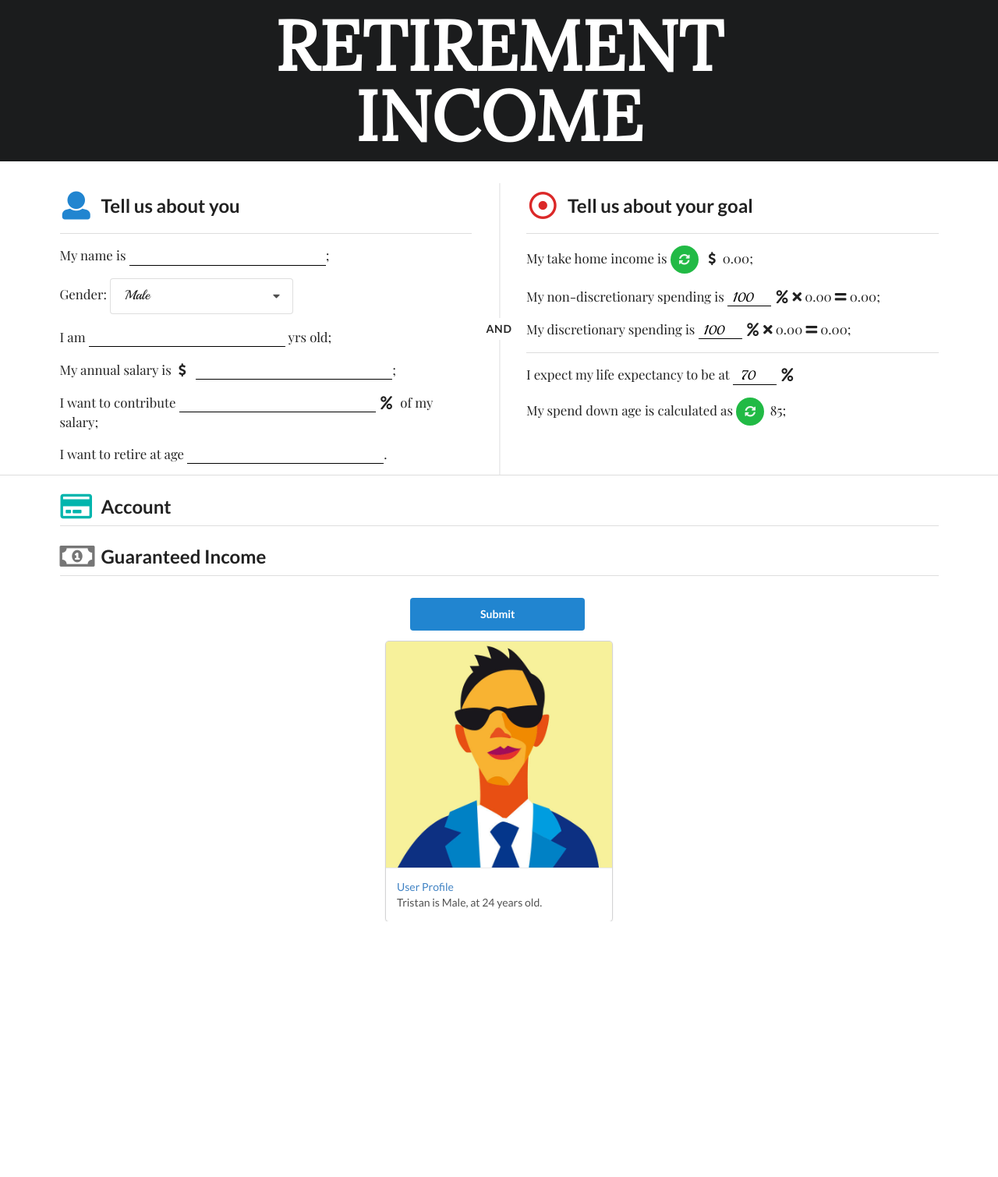
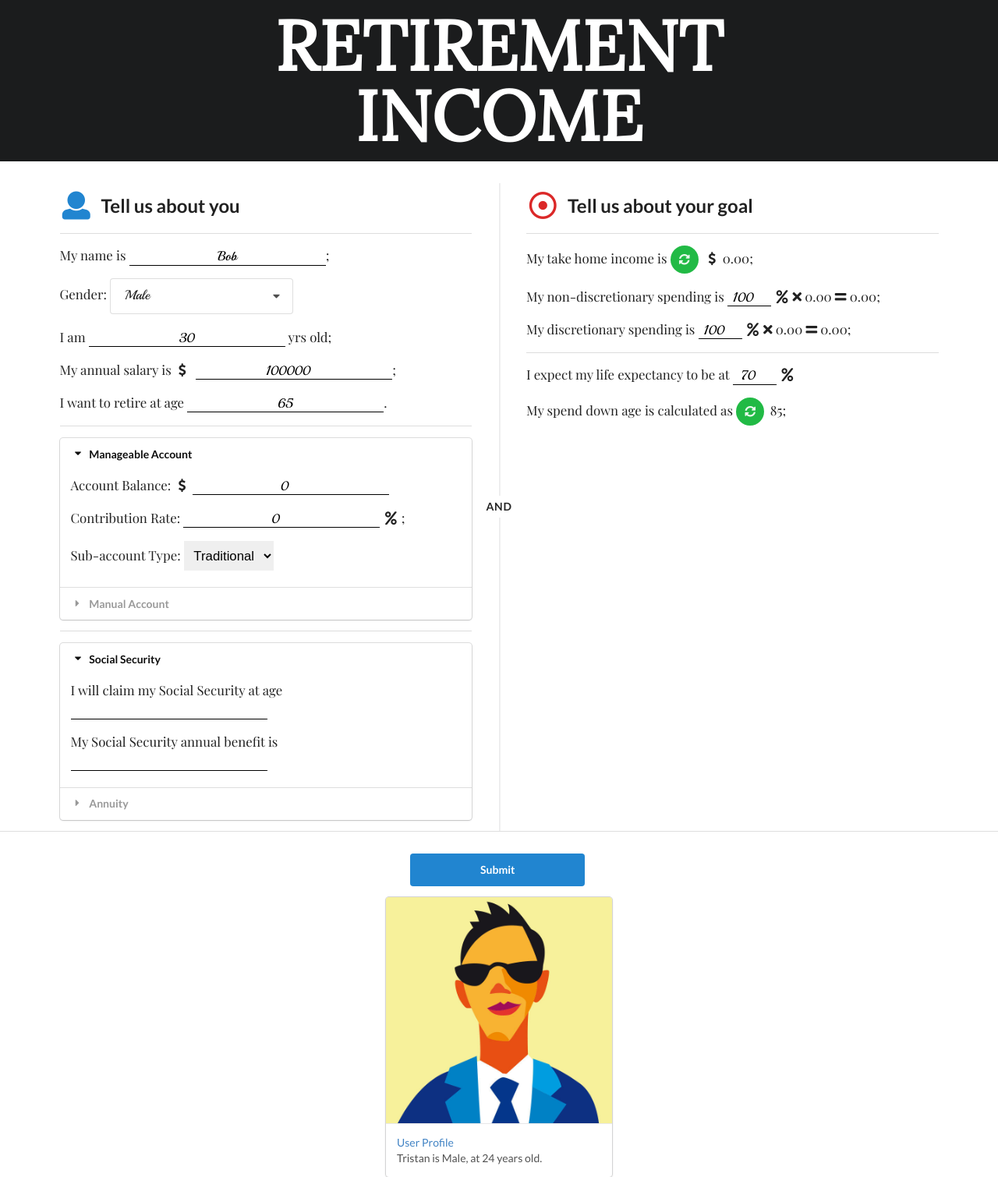
Before and after one commit to BLC/retirement-income, a Flask app: page / in a window 1280 px wide. Shown: the whole page at 78% size. Before the commit the page ends 1182 px from the top, so only its background shows below. Run offline with Flask 2, Linux system fonts and the light colour scheme; some libraries are stand-ins or nearby versions.

Commit message:
Update Account and Guaranteed Income Forms

```diff
--- a/templates/index.html
+++ b/templates/index.html
@@ -23,29 +23,87 @@
       <div class="ui two column very relaxed grid">
 
         <div class="column wide">
+
+          <!-- Profile -->
           <h2 class="ui left floated header"><i class="user blue icon"></i>Tell us about you</h2>
           <div class="ui clearing divider"></div>
-          <p class="questionnaire">My name is <input id="name" type="text" class="inline-input">;
+          <p class="questionnaire">My name is <input id="name" type="text" class="inline-input" value="Bob">;
           </p>
           <p class="questionnaire"> Gender: <select id="gender" class="ui search dropdown inline-input" style="border: 0;">
             <option value="m" class="active">Male</option>
             <option value="f">Female</option>
           </select>
           </p>
-          <p class="questionnaire">I am <input id="age" type="text" class="inline-input">
+          <p class="questionnaire">I am <input id="age" type="text" class="inline-input" value="30">
               yrs old;
           </p>
           <p class="questionnaire">My annual salary is
             <i class="dollar sign icon"></i>
-            <input id="salary" type="number" class="inline-input">;
-          </p>
-          <p class="questionnaire">I want to contribute
-            <input id="contribution" type="number" class="inline-input">
-            <i class="percent icon"></i> of my salary;
+            <input id="salary" type="number" class="inline-input" value="100000">;
           </p>
           <p class="questionnaire">I want to retire at age
-            <input id="retirement-age" type="text" class="inline-input">.
+            <input id="retirement-age" type="text" class="inline-input" value="65">.
           </p>
+
+          <!-- Account -->
+          <!-- <h2 class="ui left floated header"><i class="credit card outline icon teal"></i>Account</h2> -->
+          <div class="ui clearing divider"></div>
+          <div class="ui styled fluid accordion">
+            <div class="active title">
+              <i class="dropdown icon"></i>
+              Manageable Account
+            </div>
+            <div class="active content">
+              <p class="questionnaire">Account Balance:
+                <i class="dollar sign icon"></i><input id="account-1-balance" type="number" class="inline-input" value="0">
+              </p>
+              <p class="questionnaire">Contribution Rate:
+                <input id="contribution" type="number" class="inline-input" value="0">
+                <i class="percent icon"></i>;
+              </p>
+              <p class="questionnaire">Sub-account Type:
+                <select id="account-1-tax" class="ui search dropdown" style="border: 0;display: inline-block;">
+                  <option value="pre-tax" class="active">Traditional</option>
+                  <option value="roth">Roth</option>
+                </select>
+              </p>
+            </div>
+            <div class="title">
+              <i class="dropdown icon"></i>
+              Manual Account
+            </div>
+          </div>
+
+          <!-- Guaranteed Income -->
+          <!-- <h2 class="ui left floated header"><i class="money bill alternate outline icon grey"></i>Guaranteed Income</h2> -->
+          <div class="ui clearing divider"></div>
+          <div class="ui styled fluid accordion">
+            <div class="active title">
+              <i class="dropdown icon"></i>
+              Social Security
+            </div>
+            <div class="active content">
+              <p class="questionnaire">I will claim my Social Security at age
+                <input id="ss-claim-age" type="number" class="inline-input">
+              </p>
+              <p class="questionnaire">My Social Security annual benefit is
+                <input id="ss-benefit" type="number" class="inline-input">
+              </p>
+            </div>
+            <div class="title">
+              <i class="dropdown icon"></i>
+              Annuity
+            </div>
+            <div class="content">
+              <p class="questionnaire">My annuity income will start at age
+                <input id="annuity-start-age" type="number" class="inline-input">
+              </p>
+              <p class="questionnaire">My annuity annual benefit will be
+                <input id="annuity-benefit" type="number" class="inline-input">
+              </p>
+            </div>
+          </div>
+
         </div>
 
         <div class="column wide">
@@ -89,17 +147,9 @@
     </div>
   </div>
 
-  <div class="ui container" style="margin-top:2rem">
-    <form class="ui form">
-      <h2 class="ui dividing header"><i class="credit card outline icon teal"></i>Account</h2>
-
-      <h2 class="ui dividing header"><i class="money bill alternate outline icon grey"></i>Guaranteed Income</h2>
-    </form>
-  </div>
-
   <div class="ui one column stackable center aligned page grid" style="margin-top:2rem">
      <button class="ui primary button column four wide" id="submit">Submit</button>
- </div>
+  </div>
 
   <div class="ui one column stackable center aligned page grid" style="margin-top:2rem">
     <div class="ui card">
@@ -120,6 +170,7 @@
 
   <script>
     $('#gender').dropdown();
+    $('.ui.accordion').accordion();
   </script>
 
   <script src="{{ url_for('static', filename='js/target.js') }}"></script>
```
